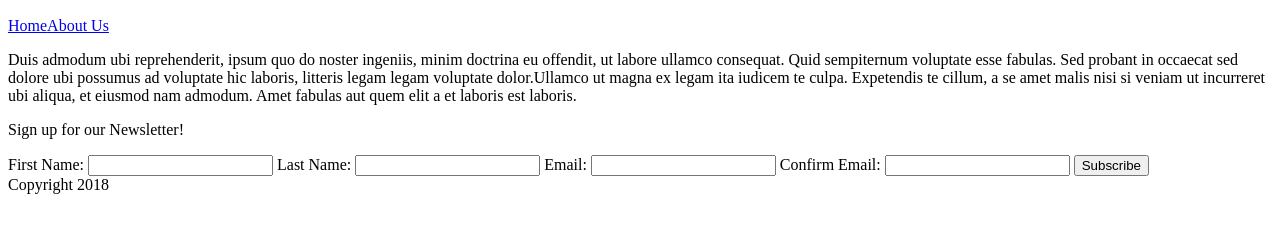
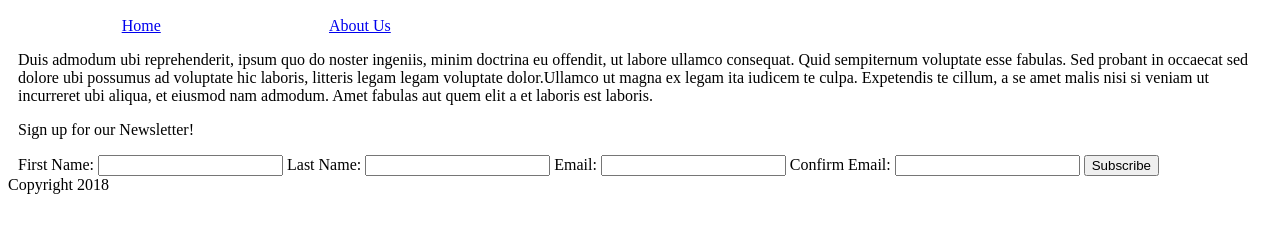
Before and after one commit to flash4syth/mindtune, a plain HTML site: page site2.html in a window 1280 px wide. Shown: the part 58-290 px from the top of the page. Drawn offline with Linux system fonts and the light colour scheme.

Commit message:
Start grid templates

```diff
--- a/site2.html
+++ b/site2.html
@@ -5,15 +5,52 @@
   <style>
     .page-grid {
       display: grid;
-      grid-layout-columns: 1fr;
-      grid-layout-rows: 4fr;
+      grid-template-columns: 10px 1fr 10px;
+      grid-template-rows: 4fr;
+      grid-template-areas:
+        "title title title"
+        ". navbar ."
+        ". contentsection ."
+        "footer footer footer"
     }
+
+    .page-grid > .title-bar {
+      grid-area: title;
+    }
+
+    .page-grid > .nav-bar {
+      grid-area: navbar;
+    }
+
+    .page-grid > .content-section {
+      grid-area: contentsection;
+    }
+
+    .page-grid > .footer {
+      grid-area: footer;
+    }
+
+    .nav-bar {
+      display: grid;
+      grid-template-columns: repeat(12, 1fr);
+      grid-template-areas:
+        ". home . about . . . . . . . ."
+    }
+
+    .nav-bar > .home {
+      grid-area: home;
+    }
+
+    .nav-bar > .about {
+      grid-area: about;
+    }
+
   </style>
 </head>
 <body>
   <article class="page-grid">
     <h1 class="title-bar">Mind Tune</h1>
-    <nav class="nav-bar"><a href="#">Home</a><a href="#">About Us</a></nav>
+    <nav class="nav-bar"><a class="home" href="#">Home</a><a class="about" href="#">About Us</a></nav>
     <section class="content-section">
       <p class="mainmessage">
         Duis admodum ubi reprehenderit, ipsum quo do noster ingeniis, minim doctrina eu
@@ -37,9 +74,9 @@
         <button id="submit">Subscribe</button>
       </section>
     </section>
+    <footer class="footer">
+      Copyright 2018
+    </footer>
   </article>
-  <footer class="footer">
-    Copyright 2018
-  </footer>
 </body>
 </html>
```
